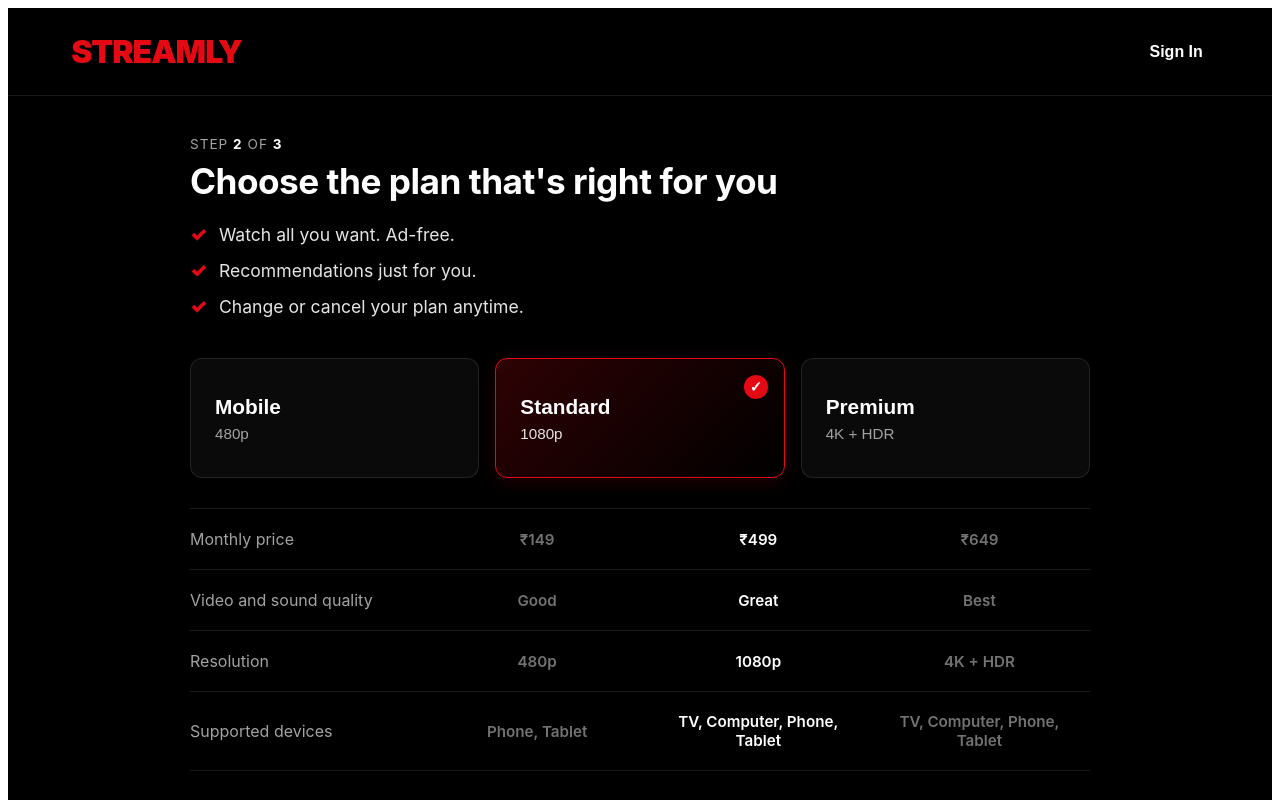
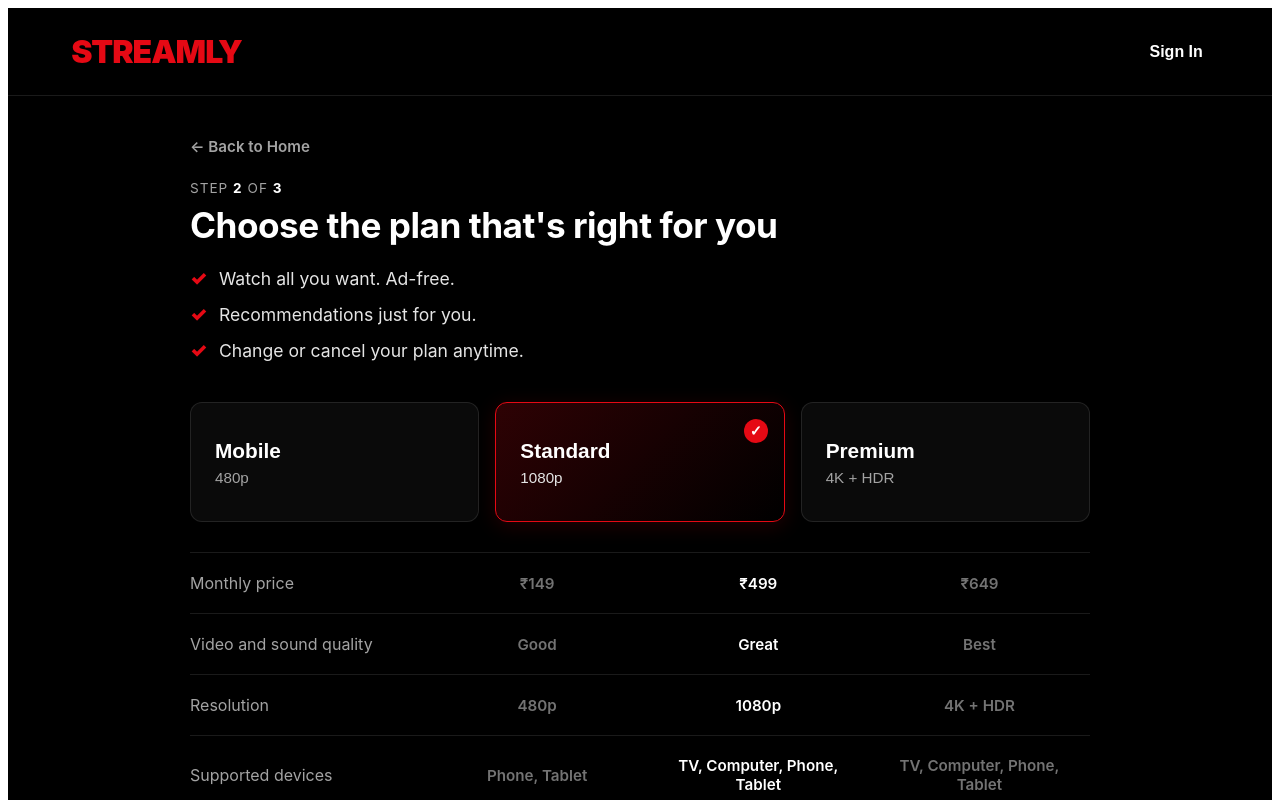
Before and after one commit to tushar80rt/streamly, a SvelteKit app: page /subscription in a window 1280 px wide. Shown: the top 800 px of the page. Built offline with nearby package versions, Linux system fonts and the light colour scheme; no server answers.

Commit message:
movies back option

```diff
--- a/src/routes/+page.svelte
+++ b/src/routes/+page.svelte
@@ -1753,6 +1753,7 @@
 		width: 100%;
 		cursor: pointer;
 		text-align: left;
+		color: #fff;
 		-webkit-appearance: none;
 		appearance: none;
 	}
--- a/src/routes/subscription/+page.svelte
+++ b/src/routes/subscription/+page.svelte
@@ -56,6 +56,7 @@
 	</header>
 
 	<main class="content">
+		<a href="/" class="back-link">← Back to Home</a>
 		<div class="step-indicator">STEP <b>2</b> OF <b>3</b></div>
 		<h1 class="page-title">Choose the plan that's right for you</h1>
 		<ul class="benefits">
@@ -159,6 +160,18 @@
 		max-width: 900px;
 		margin: 40px auto 100px;
 		padding: 0 24px;
+	}
+	.back-link {
+		display: inline-block;
+		color: #a3a3a3;
+		text-decoration: none;
+		font-size: 0.95rem;
+		font-weight: 600;
+		margin-bottom: 24px;
+		transition: color 0.2s;
+	}
+	.back-link:hover {
+		color: #fff;
 	}
 	.step-indicator {
 		font-size: 0.85rem;
```
